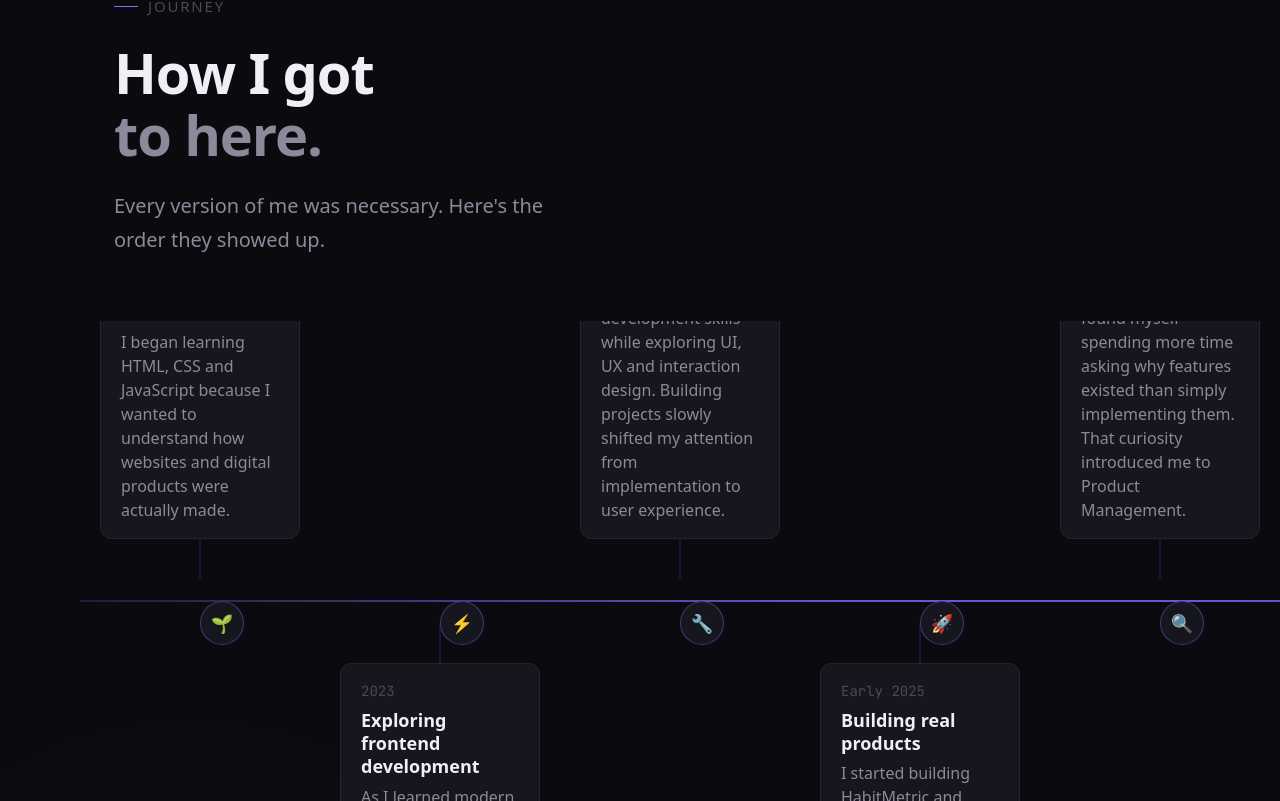
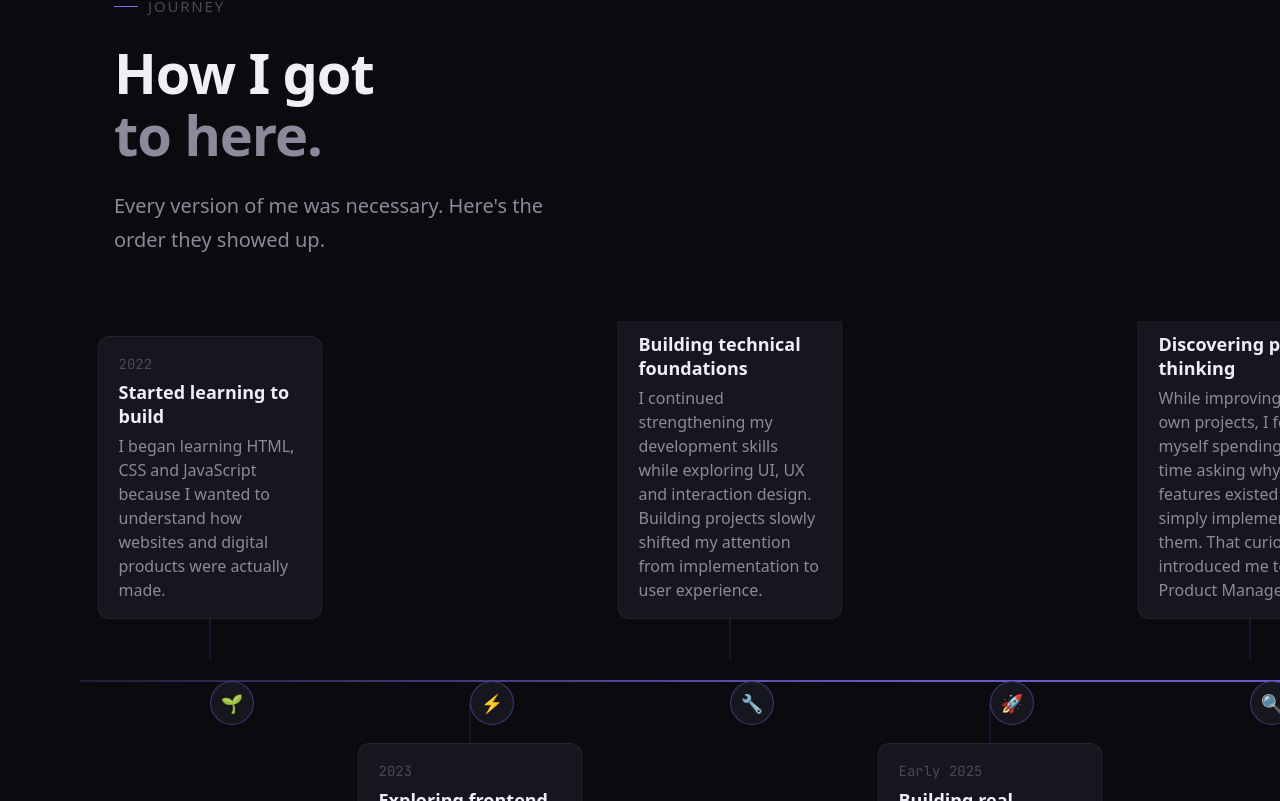
Before and after one commit to harshikagahlot/pm-portfolio, a React (Vite) app: page / in a window 1280 px wide. Shown: the part 8239-9040 px from the top of the page. Built offline with nearby package versions, Linux system fonts and the light colour scheme; a web font is replaced by a local one.

Commit message:
Fix timeline card clipping: increase track height and card width for longer descriptions

```diff
--- a/src/sections/Timeline.tsx
+++ b/src/sections/Timeline.tsx
@@ -9,11 +9,11 @@ const PURPLE = '#7c6ff7'
 const CIRCLE_D = 44
 const LAST_CIRCLE_D = 52
 const STEM_H = 40
-const NODE_W = 240
-const NODE_W_MOBILE = 180
-const CARD_W = 200
-const CARD_W_MOBILE = 160
-const TRACK_H = 560 // px — height of the scrollable track
+const NODE_W = 260
+const NODE_W_MOBILE = 200
+const CARD_W = 225
+const CARD_W_MOBILE = 178
+const TRACK_H = 720 // px — height of the scrollable track
 
 
 // ── Milestone data ────────────────────────────────────────────
```
